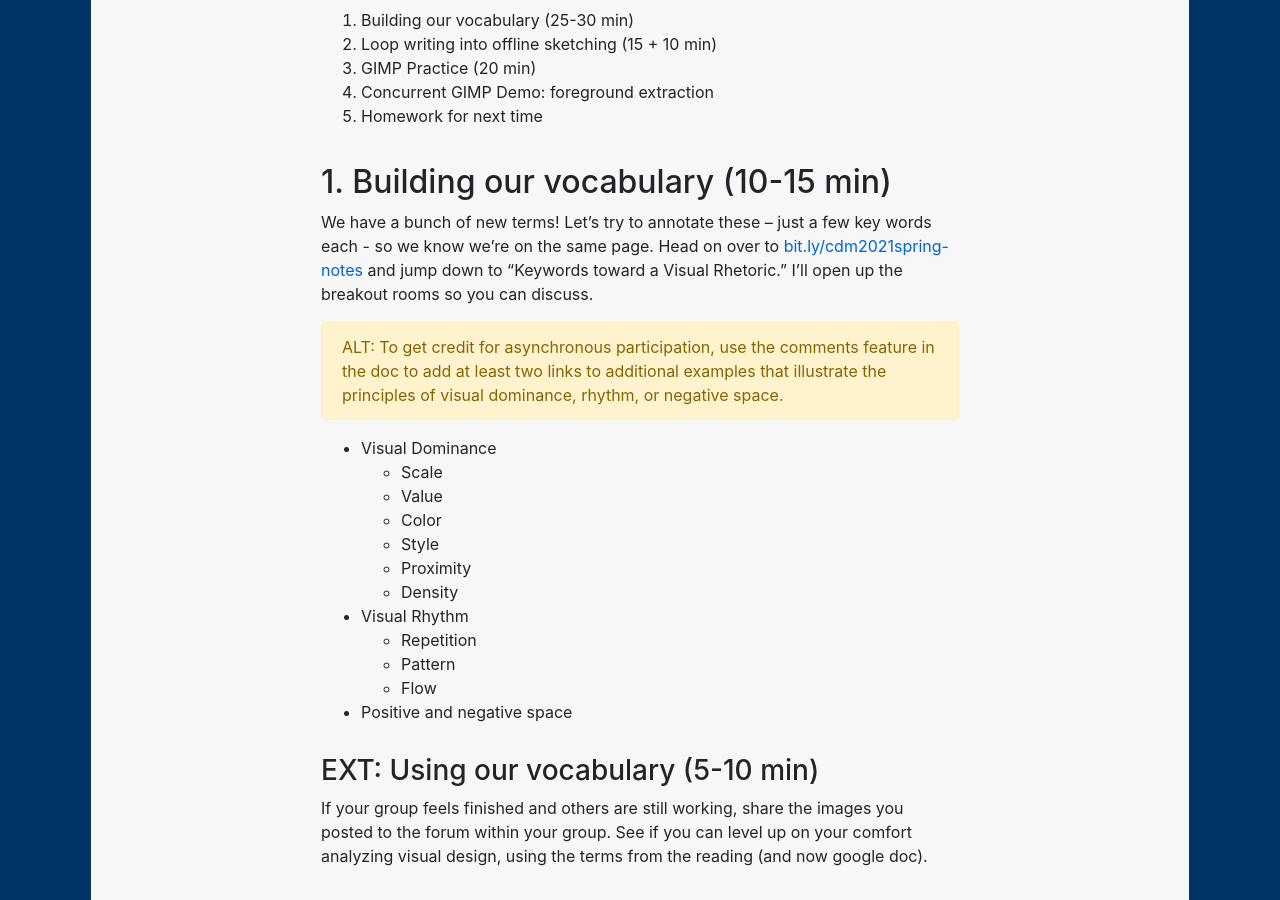
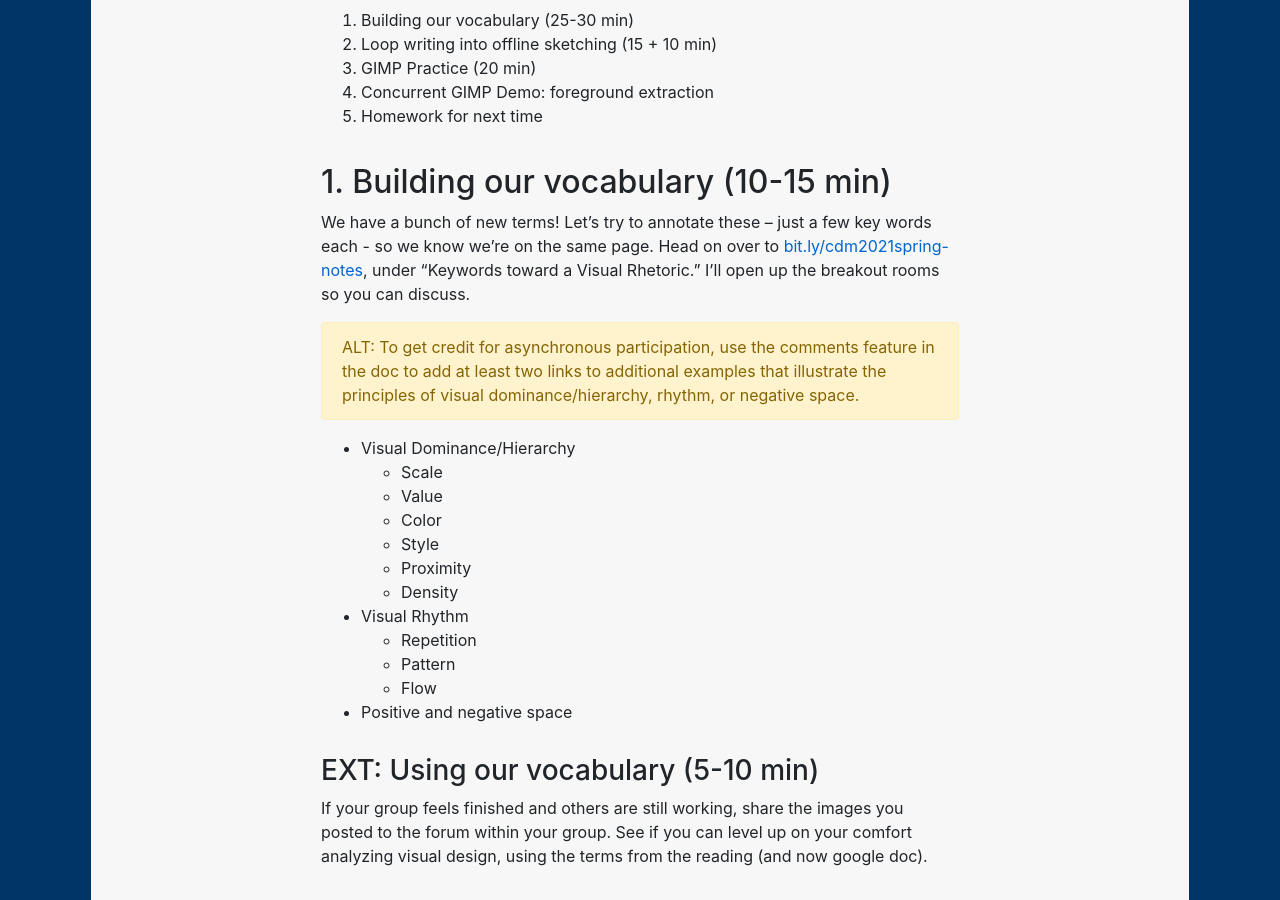
Before and after one commit to benmiller314/cdm2021spring, a Jekyll site: the page built from plans/lesson-10.md, in a window 1280 px wide and 900 px high, scrolled down 445 px. Built offline with Jekyll 4.4.1, drawn with Linux system fonts in a browser that asks for light colours; our own code applies the rules of GitHub Pages for plain Markdown files; some of the changed text lies outside the part shown.

Commit message:
fix links

```diff
--- a/plans/lesson-10.md
+++ b/plans/lesson-10.md
@@ -19,13 +19,13 @@
 
 ## 1. Building our vocabulary (10-15 min)
 
-We have a bunch of new terms! Let's try to annotate these – just a few key words each - so we know we're on the same page. Head on over to [bit.ly/cdm2021spring-notes](http://bit.ly/cdm2021spring-notes#heading=h.z55p3g78u32k) and jump down to "Keywords toward a Visual Rhetoric." I'll open up the breakout rooms so you can discuss.
+We have a bunch of new terms! Let's try to annotate these – just a few key words each - so we know we're on the same page. Head on over to [bit.ly/cdm2021spring-notes](http://bit.ly/cdm2021spring-notes#heading=h.qyysjgs97k56), under "Keywords toward a Visual Rhetoric." I'll open up the breakout rooms so you can discuss.
 
 <div class="alert alert-warning">
-ALT: To get credit for asynchronous participation, use the comments feature in the doc to add at least two links to additional examples that illustrate the principles of visual dominance, rhythm, or negative space.
+ALT: To get credit for asynchronous participation, use the comments feature in the doc to add at least two links to additional examples that illustrate the principles of visual dominance/hierarchy, rhythm, or negative space.
 </div>
 
-* Visual Dominance <!-- What draws the eye? -->
+* Visual Dominance/Hierarchy <!-- What draws the eye? -->
    - Scale <!-- big -->
    - Value <!-- dark/intense -->
    - Color <!-- contrast -->
@@ -110,7 +110,7 @@
 <figure>
 <img src="../assets/img/beverly-and-pack--fly-me-to-the-moon.jpg" alt="A striped hot air balloon floating in a blue sky, darker toward the top of the image. A small, nearly full moon is visible; the ground is not." />
 
-<figcaption>"Fly Me to the Moon, by Way of a Hot Air Balloon" (2009) by [Beverly & Pack](https://www.flickr.com/photos/walkadog/), [on Flickr](https://www.flickr.com/photos/walkadog/3897126692/). [CC-BY-2.0](https://creativecommons.org/licenses/by/2.0/).
+<figcaption>"Fly Me to the Moon, by Way of a Hot Air Balloon" (2009) by <a href="https://www.flickr.com/photos/walkadog/">Beverly & Pack</a>, <a href="https://www.flickr.com/photos/walkadog/3897126692/">on Flickr</a>. <a href="https://creativecommons.org/licenses/by/2.0/">CC-BY-2.0</a>.
 </figcaption>
 </figure>
 
@@ -130,7 +130,7 @@
 # Homework for next time:
 
 <div class="alert alert-danger">
-Important note: **No class on Tuesday, 2/23! It's a self-care day!** I'll be around <a href="../office">office hours</a> tomorrow and on Wednesday, but otherwise I'll see you next Thursday, 2/25.
+Important note: <strong>No class on Tuesday, 2/23! It's a self-care day!</strong> I'll be around <a href="../office">office hours</a> tomorrow and on Wednesday, but otherwise I'll see you next Thursday, 2/25.
 </div>
 
 * **Skim** the visual media [resources]({{site.github_url}}/resources) on the course site, and read/watch more deeply in anything that seems like it would help you, whether [advice]({{site.github_url}}/resources#visual) or [material to work with]({{site.github_url}}/resources#visuals).
```
